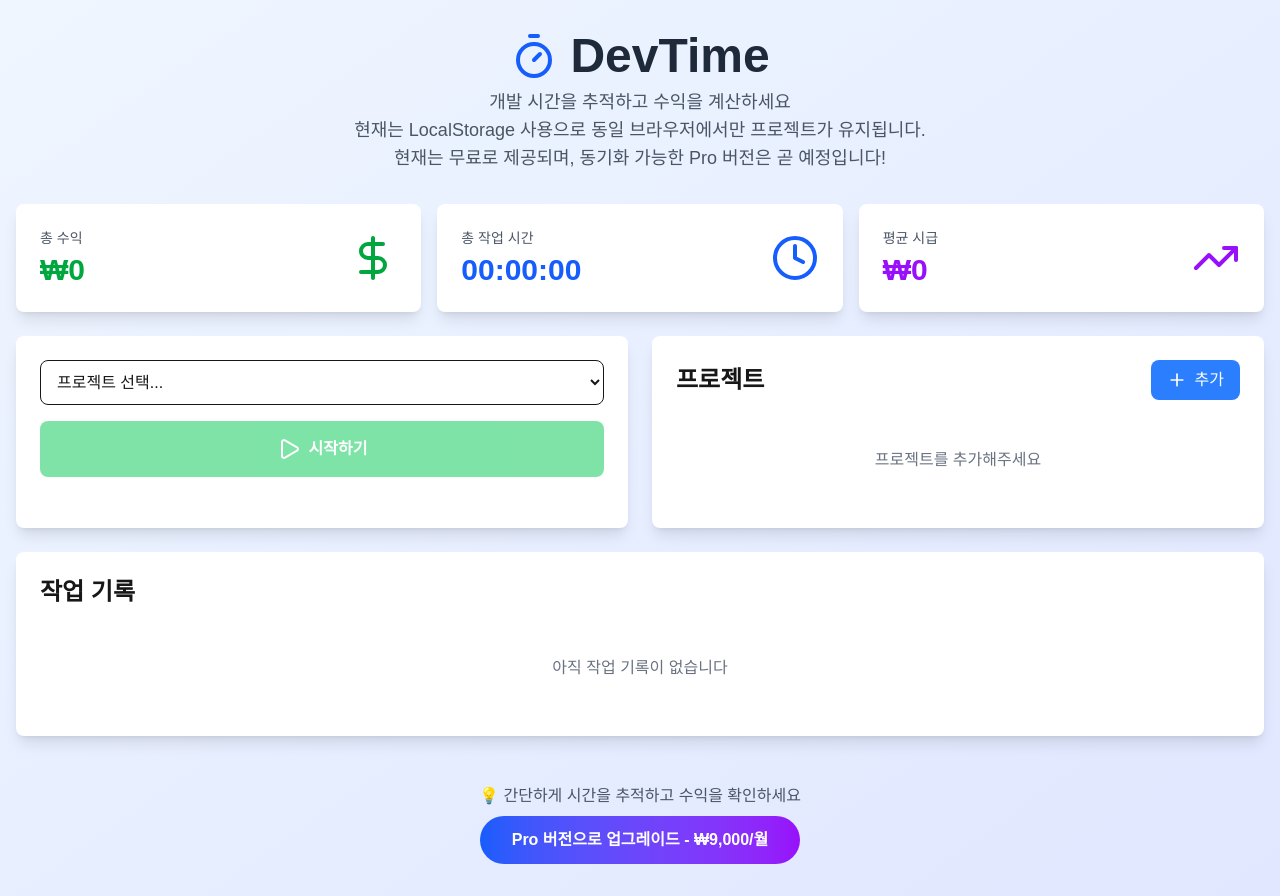
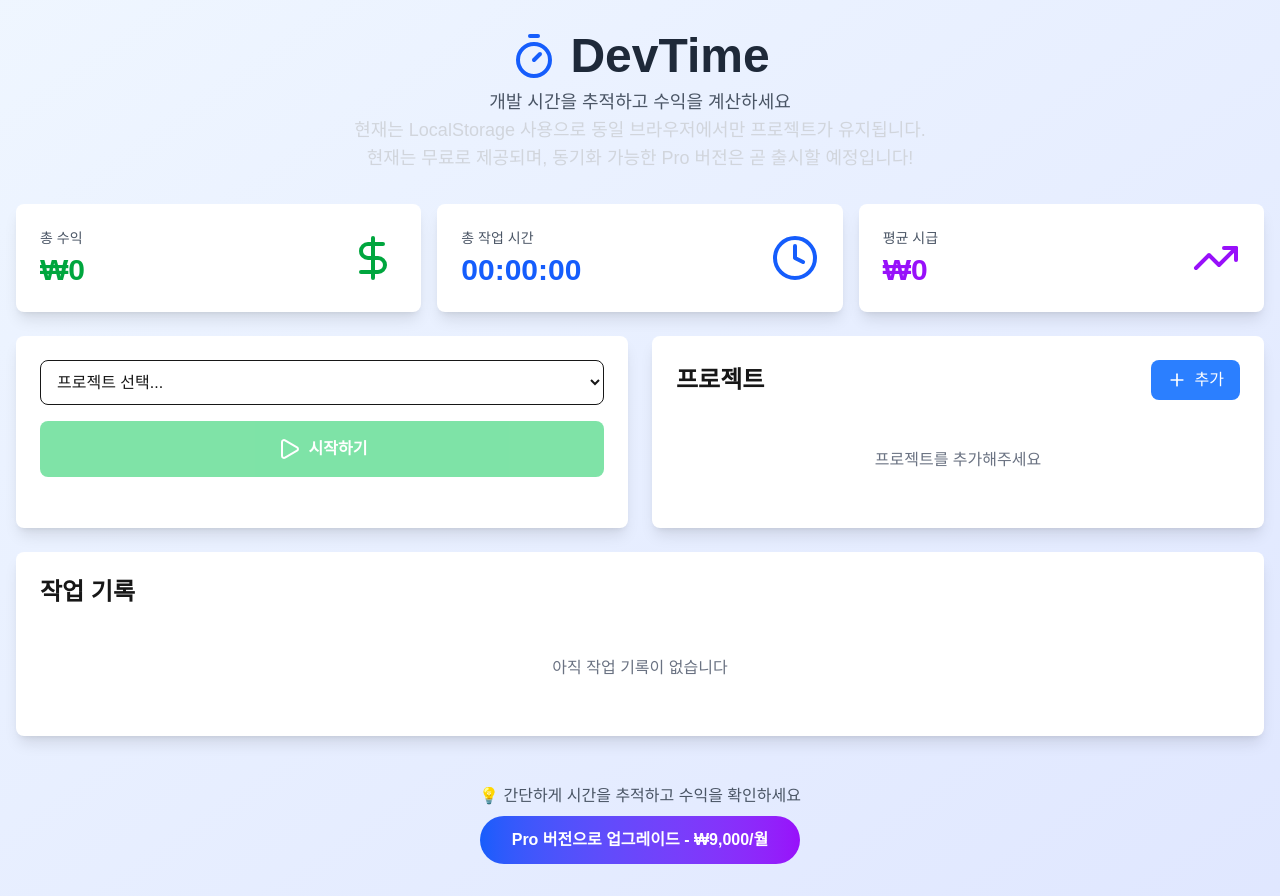
Before and after one commit to harmonyself/devtime, a Next.js app: page / in a window 1280 px wide. Built offline with nearby package versions, Linux system fonts and the light colour scheme.

Commit message:
안내 문구 수정

```diff
--- a/app/page.tsx
+++ b/app/page.tsx
@@ -18,11 +18,11 @@ export default function Home() {
           <p className="text-gray-600 text-lg">
             개발 시간을 추적하고 수익을 계산하세요
           </p>
-          <p className="text-gray-600 text-lg">
+          <p className="text-gray-300 text-lg">
             현재는 LocalStorage 사용으로 동일 브라우저에서만 프로젝트가 유지됩니다.
           </p>
-          <p className="text-gray-600 text-lg">
-            현재는 무료로 제공되며, 동기화 가능한 Pro 버전은 곧 예정입니다!
+          <p className="text-gray-300 text-lg">
+            현재는 무료로 제공되며, 동기화 가능한 Pro 버전은 곧 출시할 예정입니다!
           </p>
 
         </header>
```
